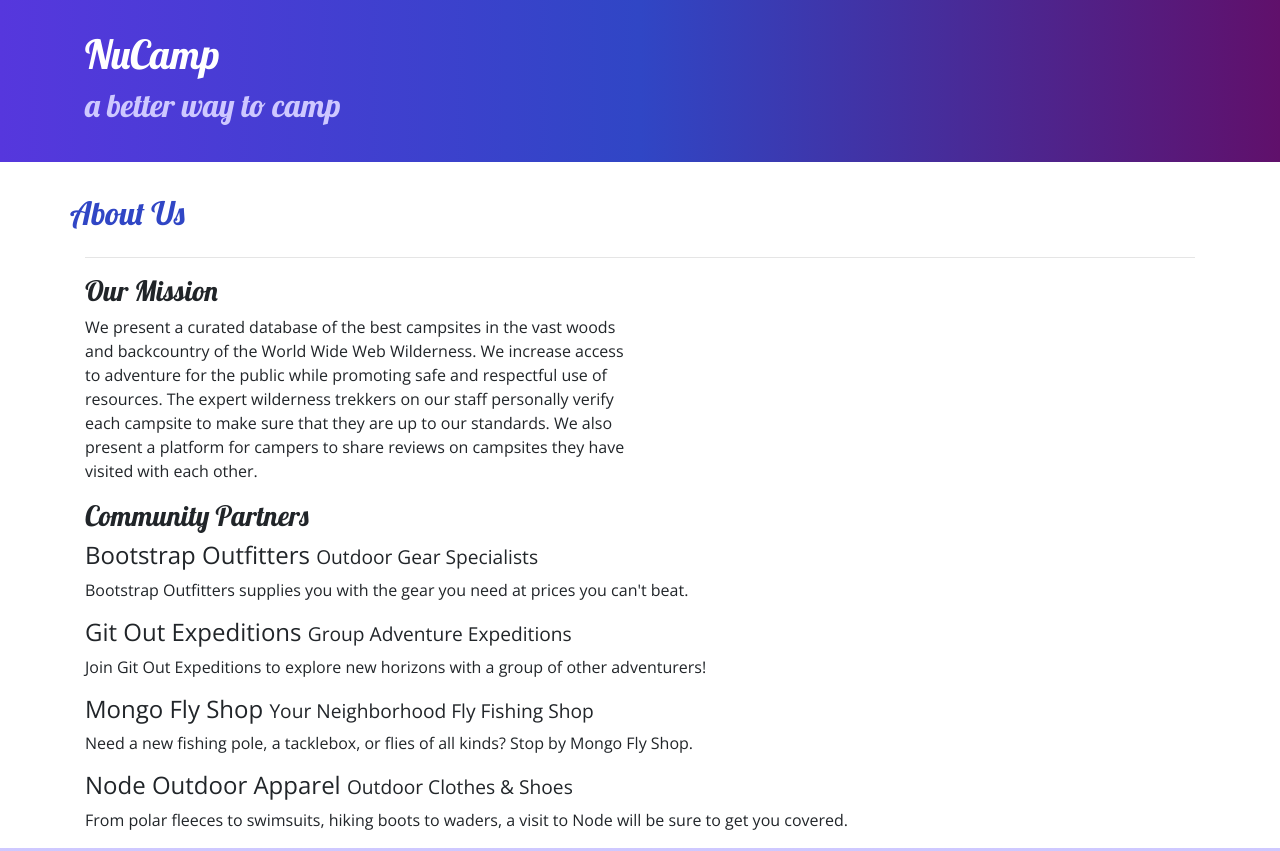
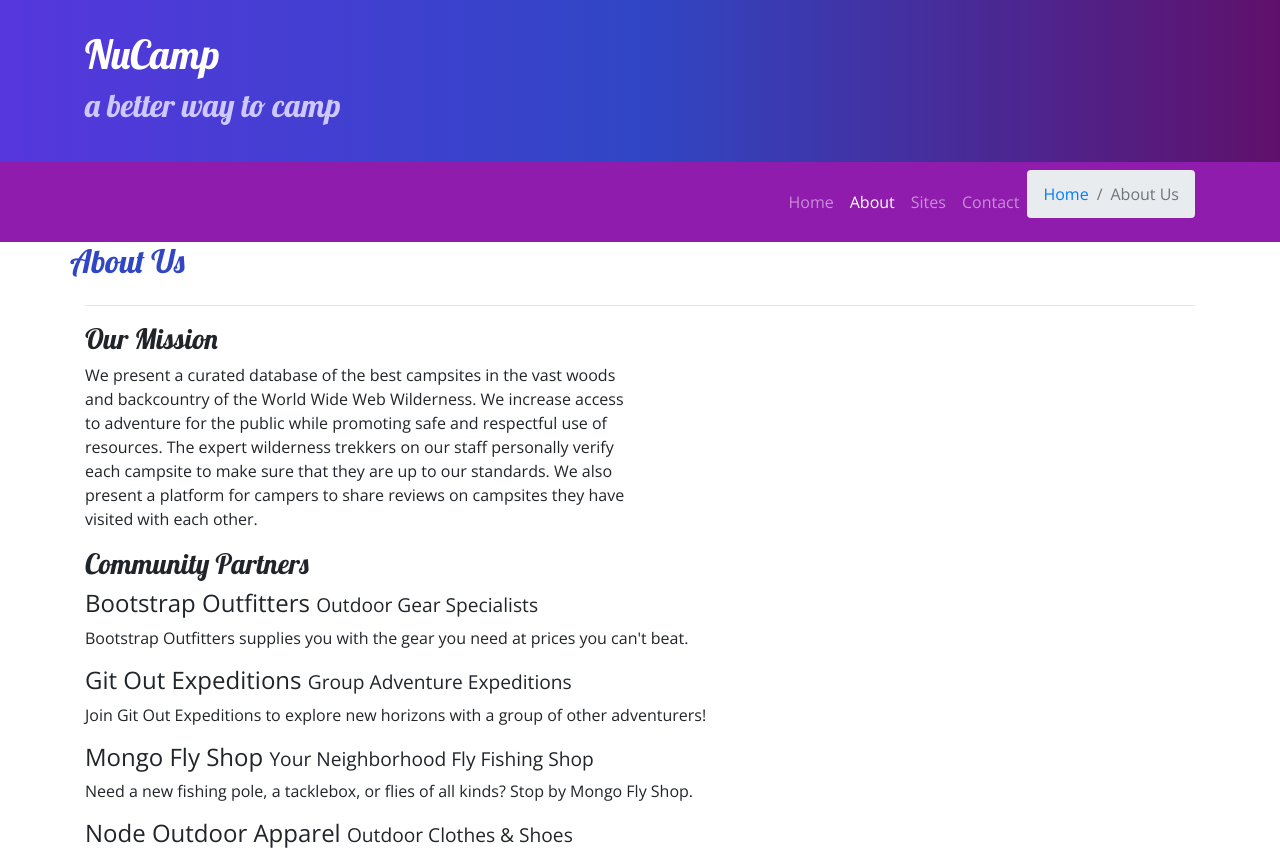
Before and after one commit to holdenthehitcher/Bootstrap, a website: page aboutus.html in a window 1280 px wide. Shown: the top 851 px of the page. Drawn offline with nearby package versions, Linux system fonts and the light colour scheme.

Commit message:
Navbar and Breadcrumbs

```diff
--- a/aboutus.html
+++ b/aboutus.html
@@ -26,6 +26,26 @@
             </div>
         </div>
     </header>
+
+    <nav class="navbar navbar-expand-sm navbar-dark sticky-top">
+        <div class="container">
+            <button class="navbar-toggler ml-auto" type="button" data-toggle="collapse" data-target="#nucampNavbar">
+                <span class="navbar-toggler-icon"></span>
+            </button>
+            <div class="collapse navbar-collapse" id="nucampNavbar"></div>
+                <ul class="navbar-nav">
+                    <li class="nav-item"><a class="nav-link" href="index.html">Home</a></li>
+                    <li class="nav-item active"><a class="nav-link" href="#">About</a></li>
+                    <li class="nav-item"><a class="nav-link" href="#">Sites</a></li>
+                    <li class="nav-item"><a class="nav-link" href="#">Contact</a></li>
+                </ul>
+                <ol class="breadcrumb">
+                    <li class="breadcrumb-item"><a href="index.html">Home</a></li>
+                    <li class="breadcrumb-item active">About Us</li>
+                </ol>
+            </div>
+        </div>
+    </nav>
 
     <div>
         <div>
--- a/css/styles.css
+++ b/css/styles.css
@@ -21,6 +21,7 @@ footer {
 
 .jumbotron {
     padding: 30px;
+    margin:0;
     background-image: linear-gradient(to right, #5637dd, #3046c5, #60106b);
     color: white;
 }
@@ -30,3 +31,7 @@ footer {
     border-bottom: 1px ridge;
     min-height: 200px;
 }
+
+.navbar {
+    background-color: #901cad;
+}
```
Also changed, not shown: index.html (+16 -0 lines), 2 other files.
